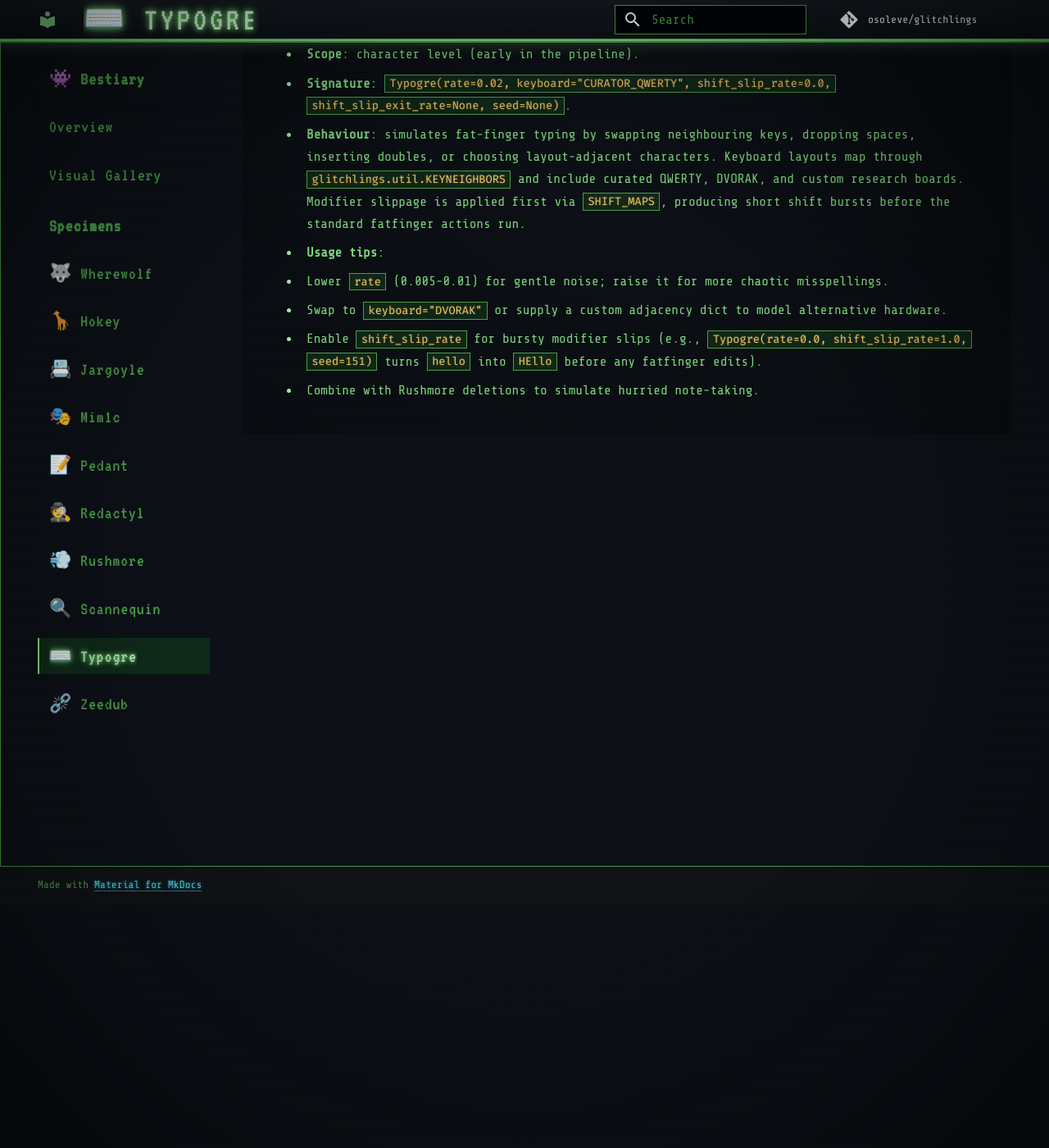
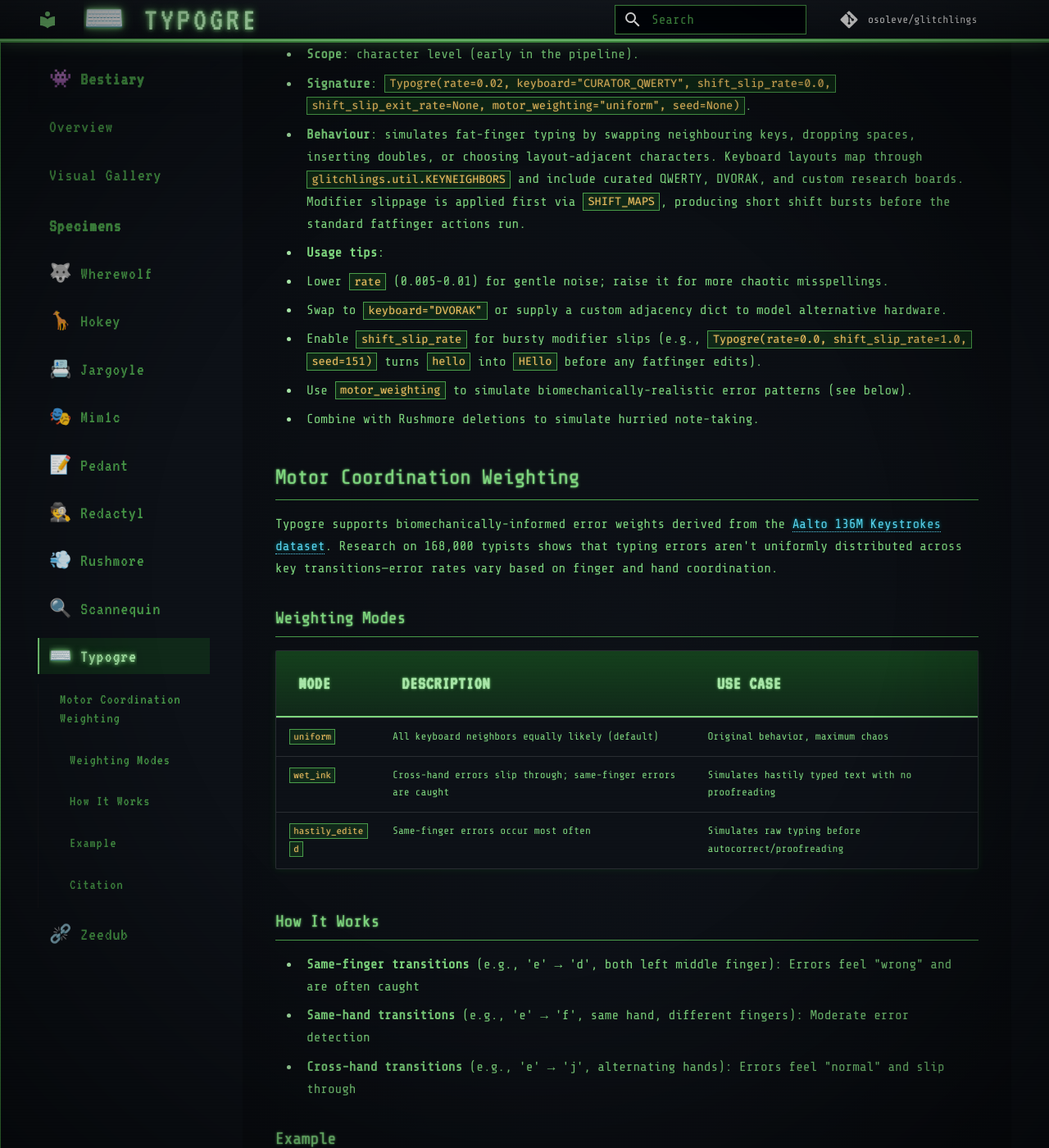
Before and after one commit to osoleve/glitchlings, an MkDocs documentation site: the page built from docs/glitchlings/typogre.md, in a window 1280 px wide and 1400 px high, scrolled down 297 px. Shown: the whole window at 82% size. Built offline with MkDocs 1.6.1 and Material for MkDocs 9.7.7, drawn with Linux system fonts in a browser that asks for light colours; comment, search, counter and statistics services are not loaded; some of the changed text lies outside the part shown.

Commit message:
docs: Add motor coordination weighting documentation
- Update Typogre section in README with motor_weighting feature
- Add References section to README with Aalto dataset citation
- Expand docs/glitchlings/typogre.md with:
  - Updated signature including motor_weighting parameter
  - New "Motor Coordination Weighting" section explaining the feature
  - Table of weighting modes (uniform, wet_ink, hastily_edited)
  - Explanation of transition types and their error characteristics
  - Usage examples
  - Citation for the Aalto 136M Keystrokes dataset

````diff
--- a/docs/glitchlings/typogre.md
+++ b/docs/glitchlings/typogre.md
@@ -3,10 +3,48 @@
 Typogre simulates fat-finger typing errors by swapping or duplicating characters based on keyboard adjacency maps.
 
 - **Scope**: character level (early in the pipeline).
-- **Signature**: `Typogre(rate=0.02, keyboard="CURATOR_QWERTY", shift_slip_rate=0.0, shift_slip_exit_rate=None, seed=None)`.
+- **Signature**: `Typogre(rate=0.02, keyboard="CURATOR_QWERTY", shift_slip_rate=0.0, shift_slip_exit_rate=None, motor_weighting="uniform", seed=None)`.
 - **Behaviour**: simulates fat-finger typing by swapping neighbouring keys, dropping spaces, inserting doubles, or choosing layout-adjacent characters. Keyboard layouts map through `glitchlings.util.KEYNEIGHBORS` and include curated QWERTY, DVORAK, and custom research boards. Modifier slippage is applied first via `SHIFT_MAPS`, producing short shift bursts before the standard fatfinger actions run.
 - **Usage tips**:
   - Lower `rate` (0.005-0.01) for gentle noise; raise it for more chaotic misspellings.
   - Swap to `keyboard="DVORAK"` or supply a custom adjacency dict to model alternative hardware.
   - Enable `shift_slip_rate` for bursty modifier slips (e.g., `Typogre(rate=0.0, shift_slip_rate=1.0, seed=151)` turns `hello` into `HEllo` before any fatfinger edits).
+  - Use `motor_weighting` to simulate biomechanically-realistic error patterns (see below).
   - Combine with Rushmore deletions to simulate hurried note-taking.
+
+## Motor Coordination Weighting
+
+Typogre supports biomechanically-informed error weights derived from the [Aalto 136M Keystrokes dataset](https://userinterfaces.aalto.fi/136Mkeystrokes/). Research on 168,000 typists shows that typing errors aren't uniformly distributed across key transitions—error rates vary based on finger and hand coordination.
+
+### Weighting Modes
+
+| Mode | Description | Use Case |
+|------|-------------|----------|
+| `uniform` | All keyboard neighbors equally likely (default) | Original behavior, maximum chaos |
+| `wet_ink` | Cross-hand errors slip through; same-finger errors are caught | Simulates hastily typed text with no proofreading |
+| `hastily_edited` | Same-finger errors occur most often | Simulates raw typing before autocorrect/proofreading |
+
+### How It Works
+
+- **Same-finger transitions** (e.g., 'e' → 'd', both left middle finger): Errors feel "wrong" and are often caught
+- **Same-hand transitions** (e.g., 'e' → 'f', same hand, different fingers): Moderate error detection
+- **Cross-hand transitions** (e.g., 'e' → 'j', alternating hands): Errors feel "normal" and slip through
+
+### Example
+
+```python
+from glitchlings import Typogre
+
+# Default uniform weighting (original behavior)
+typo = Typogre(rate=0.1)
+
+# Wet ink: uncorrected errors that survive to final output
+typo_wet = Typogre(rate=0.1, motor_weighting="wet_ink")
+
+# Hastily edited: raw typing patterns before correction
+typo_hasty = Typogre(rate=0.1, motor_weighting="hastily_edited")
+```
+
+### Citation
+
+> Dhakal, V., Feit, A. M., Kristensson, P. O., & Oulasvirta, A. (2018). Observations on Typing from 136 Million Keystrokes. *CHI '18*. https://doi.org/10.1145/3173574.3174220
````
Also changed, not shown: README.md (+9 -0 lines).
